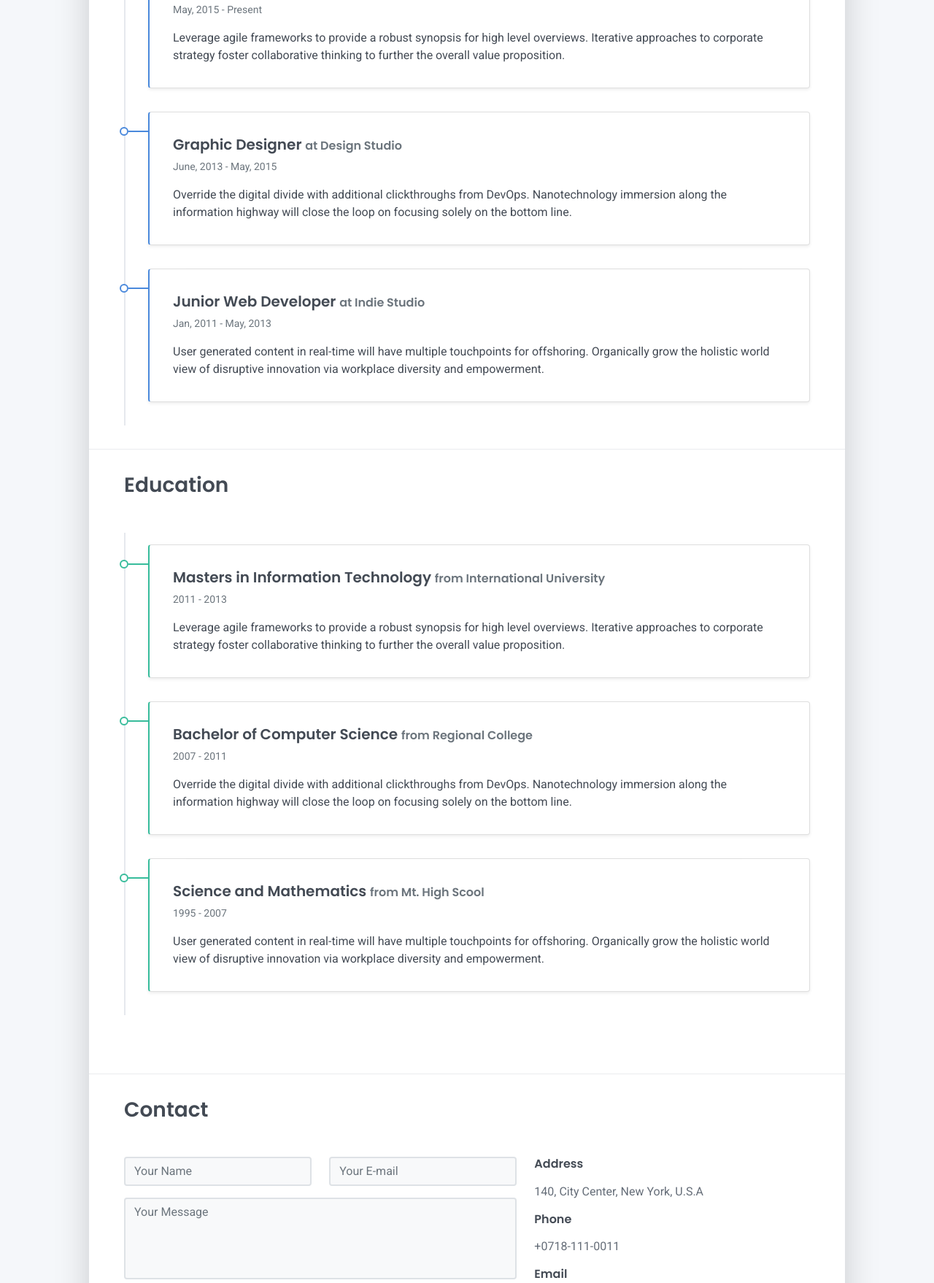
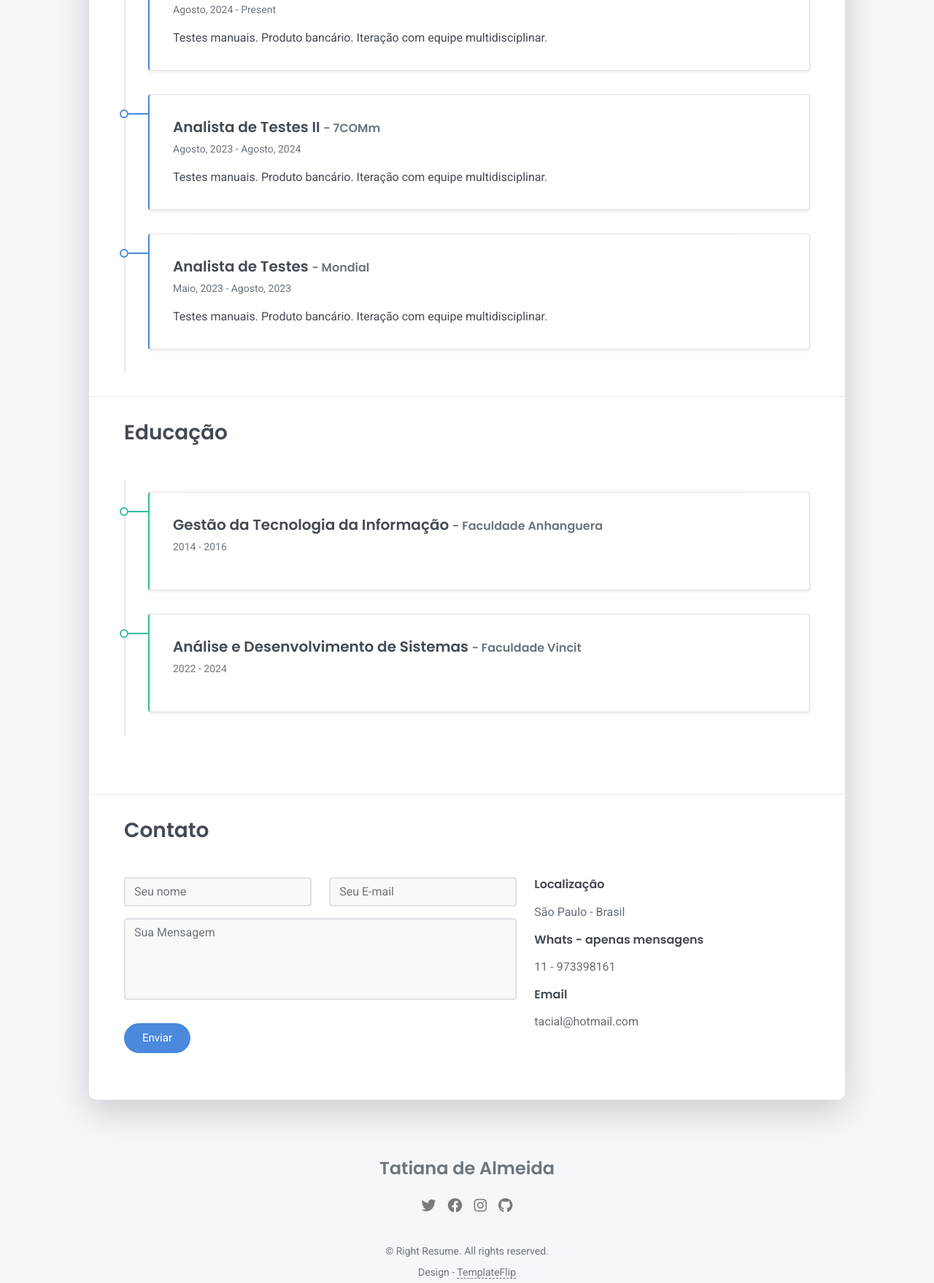
Before and after one commit to Tacial/cv, a plain HTML site: page index.html in a window 1280 px wide. Shown: the part 1101-2859 px from the top of the page at 73% size. Drawn offline with Linux system fonts and the light colour scheme.

Commit message:
Update index.html

```diff
--- a/index.html
+++ b/index.html
@@ -92,12 +92,12 @@
       <div class="col-md-6">
         <div class="mb-2"><span>HTML</span>
           <div class="progress my-1">
-            <div class="progress-bar bg-primary" role="progressbar" data-aos="zoom-in-right" data-aos-delay="100" data-aos-anchor=".skills-section" style="width: 90%" aria-valuenow="90" aria-valuemin="0" aria-valuemax="100"></div>
+            <div class="progress-bar bg-primary" role="progressbar" data-aos="zoom-in-right" data-aos-delay="600" data-aos-anchor=".skills-section" style="width: 90%" aria-valuenow="90" aria-valuemin="0" aria-valuemax="100"></div>
           </div>
         </div>
         <div class="mb-2"><span>CSS</span>
           <div class="progress my-1">
-            <div class="progress-bar bg-primary" role="progressbar" data-aos="zoom-in-right" data-aos-delay="200" data-aos-anchor=".skills-section" style="width: 85%" aria-valuenow="85" aria-valuemin="0" aria-valuemax="100"></div>
+            <div class="progress-bar bg-primary" role="progressbar" data-aos="zoom-in-right" data-aos-delay="500" data-aos-anchor=".skills-section" style="width: 85%" aria-valuenow="85" aria-valuemin="0" aria-valuemax="100"></div>
           </div>
         </div>
         <div class="mb-2"><span>JavaScript</span>
@@ -114,12 +114,12 @@
         </div>
         <div class="mb-2"><span>Sketch</span>
           <div class="progress my-1">
-            <div class="progress-bar bg-success" role="progressbar" data-aos="zoom-in-right" data-aos-delay="500" data-aos-anchor=".skills-section" style="width: 85%" aria-valuenow="85" aria-valuemin="0" aria-valuemax="100"></div>
+            <div class="progress-bar bg-success" role="progressbar" data-aos="zoom-in-right" data-aos-delay="100" data-aos-anchor=".skills-section" style="width: 85%" aria-valuenow="85" aria-valuemin="0" aria-valuemax="100"></div>
           </div>
         </div>
         <div class="mb-2"><span>Adobe XD</span>
           <div class="progress my-1">
-            <div class="progress-bar bg-success" role="progressbar" data-aos="zoom-in-right" data-aos-delay="600" data-aos-anchor=".skills-section" style="width: 75%" aria-valuenow="75" aria-valuemin="0" aria-valuemax="100"></div>
+            <div class="progress-bar bg-success" role="progressbar" data-aos="zoom-in-right" data-aos-delay="100" data-aos-anchor=".skills-section" style="width: 75%" aria-valuenow="75" aria-valuemin="0" aria-valuemax="100"></div>
           </div>
         </div>
       </div>
@@ -127,27 +127,27 @@
   </div>
   <hr class="d-print-none"/>
   <div class="work-experience-section px-3 px-lg-4">
-    <h2 class="h3 mb-4">Work Experience</h2>
+    <h2 class="h3 mb-4">Experiência Profissional</h2>
     <div class="timeline">
       <div class="timeline-card timeline-card-primary card shadow-sm">
         <div class="card-body">
-          <div class="h5 mb-1">Frontend Developer <span class="text-muted h6">at Creative Agency</span></div>
-          <div class="text-muted text-small mb-2">May, 2015 - Present</div>
-          <div>Leverage agile frameworks to provide a robust synopsis for high level overviews. Iterative approaches to corporate strategy foster collaborative thinking to further the overall value proposition.</div>
+          <div class="h5 mb-1">Profissional de Implantação <span class="text-muted h6"> - Fóton</span></div>
+          <div class="text-muted text-small mb-2">Agosto, 2024 - Present</div>
+          <div>Testes manuais. Produto bancário. Iteração com equipe multidisciplinar.</div>
         </div>
       </div>
       <div class="timeline-card timeline-card-primary card shadow-sm">
         <div class="card-body">
-          <div class="h5 mb-1">Graphic Designer <span class="text-muted h6">at Design Studio</span></div>
-          <div class="text-muted text-small mb-2">June, 2013 - May, 2015</div>
-          <div>Override the digital divide with additional clickthroughs from DevOps. Nanotechnology immersion along the information highway will close the loop on focusing solely on the bottom line.</div>
+          <div class="h5 mb-1">Analista de Testes II <span class="text-muted h6"> - 7COMm</span></div>
+          <div class="text-muted text-small mb-2">Agosto, 2023 - Agosto, 2024</div>
+          <div>Testes manuais. Produto bancário. Iteração com equipe multidisciplinar.</div>
         </div>
       </div>
       <div class="timeline-card timeline-card-primary card shadow-sm">
         <div class="card-body">
-          <div class="h5 mb-1">Junior Web Developer <span class="text-muted h6">at Indie Studio</span></div>
-          <div class="text-muted text-small mb-2">Jan, 2011 - May, 2013</div>
-          <div>User generated content in real-time will have multiple touchpoints for offshoring. Organically grow the holistic world view of disruptive innovation via workplace diversity and empowerment.</div>
+          <div class="h5 mb-1">Analista de Testes <span class="text-muted h6"> - Mondial </span></div>
+          <div class="text-muted text-small mb-2">Maio, 2023 - Agosto, 2023</div>
+          <div>Testes manuais. Produto bancário. Iteração com equipe multidisciplinar. </div>
         </div>
       </div>
     </div>
@@ -155,61 +155,61 @@
   <hr class="d-print-none"/>
   <div class="page-break"></div>
   <div class="education-section px-3 px-lg-4 pb-4">
-    <h2 class="h3 mb-4">Education</h2>
+    <h2 class="h3 mb-4">Educação</h2>
     <div class="timeline">
       <div class="timeline-card timeline-card-success card shadow-sm">
         <div class="card-body">
-          <div class="h5 mb-1">Masters in Information Technology <span class="text-muted h6">from International University</span></div>
-          <div class="text-muted text-small mb-2">2011 - 2013</div>
-          <div>Leverage agile frameworks to provide a robust synopsis for high level overviews. Iterative approaches to corporate strategy foster collaborative thinking to further the overall value proposition.</div>
+          <div class="h5 mb-1">Gestão da Tecnologia da Informação  <span class="text-muted h6"> - Faculdade Anhanguera</span></div>
+          <div class="text-muted text-small mb-2">2014 - 2016</div>
+          <div></div>
         </div>
       </div>
       <div class="timeline-card timeline-card-success card shadow-sm">
         <div class="card-body">
-          <div class="h5 mb-1">Bachelor of Computer Science <span class="text-muted h6">from Regional College</span></div>
-          <div class="text-muted text-small mb-2">2007 - 2011</div>
-          <div>Override the digital divide with additional clickthroughs from DevOps. Nanotechnology immersion along the information highway will close the loop on focusing solely on the bottom line.</div>
+          <div class="h5 mb-1">Análise e Desenvolvimento de Sistemas <span class="text-muted h6"> - Faculdade Vincit</span></div>
+          <div class="text-muted text-small mb-2">2022 - 2024</div>
+          <div></div>
         </div>
       </div>
-      <div class="timeline-card timeline-card-success card shadow-sm">
+      <!-- div class="timeline-card timeline-card-success card shadow-sm">
         <div class="card-body">
           <div class="h5 mb-1">Science and Mathematics <span class="text-muted h6">from Mt. High Scool</span></div>
           <div class="text-muted text-small mb-2">1995 - 2007</div>
           <div>User generated content in real-time will have multiple touchpoints for offshoring. Organically grow the holistic world view of disruptive innovation via workplace diversity and empowerment.</div>
         </div>
-      </div>
+      </div -->
     </div>
   </div>
   <hr class="d-print-none"/>
   <div class="contant-section px-3 px-lg-4 pb-4" id="contact">
-    <h2 class="h3 text mb-3">Contact</h2>
+    <h2 class="h3 text mb-3">Contato</h2>
     <div class="row">
       <div class="col-md-7 d-print-none">
         <div class="my-2"><form action="https://formspree.io/your@email.com"
     method="POST">
   <div class="row">
     <div class="col-6">
-      <input class="form-control" type="text" id="name" name="name" placeholder="Your Name" required>
+      <input class="form-control" type="text" id="name" name="name" placeholder="Seu nome" required>
     </div>
     <div class="col-6">
-      <input class="form-control" type="email" id="email" name="_replyto" placeholder="Your E-mail" required>
+      <input class="form-control" type="email" id="email" name="_replyto" placeholder="Seu E-mail" required>
     </div>
   </div>
   <div class="form-group my-2">
-    <textarea class="form-control" style="resize: none;" id="message" name="message" rows="4"  placeholder="Your Message" required></textarea>
+    <textarea class="form-control" style="resize: none;" id="message" name="message" rows="4"  placeholder="Sua Mensagem" required></textarea>
   </div>
-  <button class="btn btn-primary mt-2" type="submit">Send</button>
+  <button class="btn btn-primary mt-2" type="submit">Enviar</button>
 </form>
         </div>
       </div>
       <div class="col">
         <div class="mt-2">
-          <h3 class="h6">Address</h3>
-          <div class="pb-2 text-secondary">140, City Center, New York, U.S.A</div>
-          <h3 class="h6">Phone</h3>
-          <div class="pb-2 text-secondary">+0718-111-0011</div>
+          <h3 class="h6">Localização</h3>
+          <div class="pb-2 text-secondary">São Paulo - Brasil</div>
+          <h3 class="h6">Whats - apenas mensagens</h3>
+          <div class="pb-2 text-secondary"> 11 - 973398161</div>
           <h3 class="h6">Email</h3>
-          <div class="pb-2 text-secondary">Joyce@company.com</div>
+          <div class="pb-2 text-secondary">tacial@hotmail.com</div>
         </div>
       </div>
       <div class="col d-none d-print-block">
@@ -241,7 +241,7 @@
     <footer class="pt-4 pb-4 text-muted text-center d-print-none">
       <div class="container">
         <div class="my-3">
-          <div class="h4">Joyce Harrison</div>
+          <div class="h4">Tatiana de Almeida</div>
           <div class="footer-nav">
             <nav role="navigation">
               <ul class="nav justify-content-center">
```
